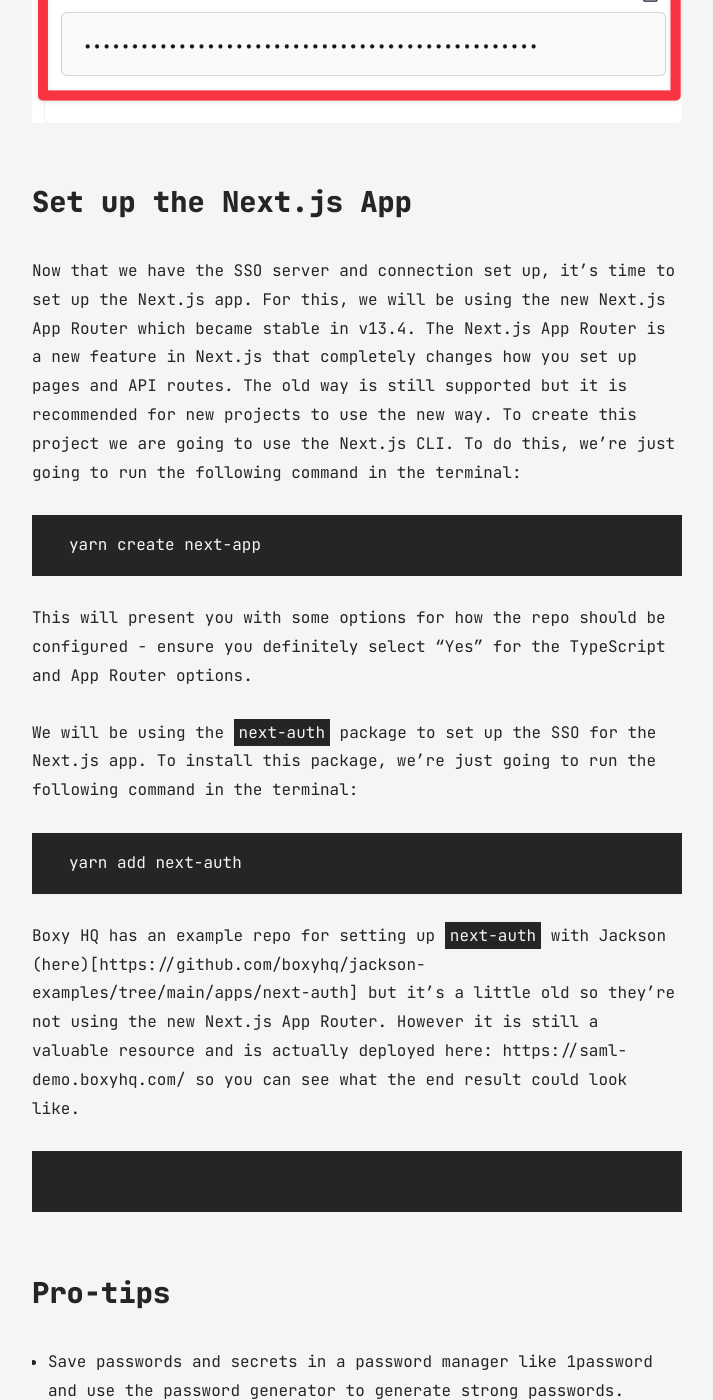
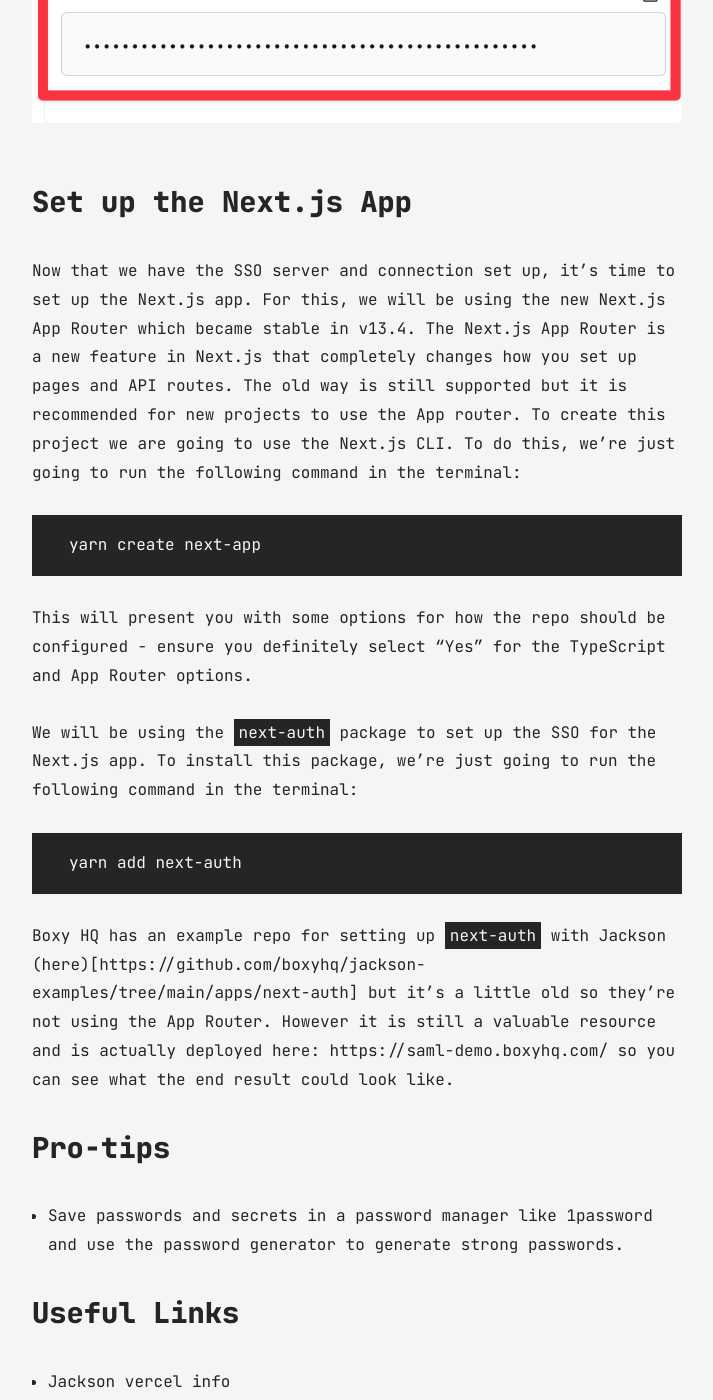
Before and after one commit to amin-nejad/amin-nejad.github.io, a Jekyll site: the page built from all_collections/_posts/2024-03-02-vercel-sso-nextjs-app-router.md, in a window 1280 px wide and 1400 px high, scrolled down 7135 px. Shown: the whole window, without its empty margins (283-996 px from the left). Built offline with Jekyll 4.4.1, drawn with Linux system fonts in a browser that asks for light colours; emoji names are drawn with the system emoji font.

Commit message:
Minor changes.

````diff
--- a/all_collections/_posts/2024-03-02-vercel-sso-nextjs-app-router.md
+++ b/all_collections/_posts/2024-03-02-vercel-sso-nextjs-app-router.md
@@ -63,7 +63,7 @@ That's all! Once you've filled in these fields, you can click the "Save Changes"
 
 ## Set up the Next.js App
 
-Now that we have the SSO server and connection set up, it's time to set up the Next.js app. For this, we will be using the new Next.js App Router which became stable in v13.4. The Next.js App Router is a new feature in Next.js that completely changes how you set up pages and API routes. The old way is still supported but it is recommended for new projects to use the new way. To create this project we are going to use the Next.js CLI. To do this, we're just going to run the following command in the terminal:
+Now that we have the SSO server and connection set up, it's time to set up the Next.js app. For this, we will be using the new Next.js App Router which became stable in v13.4. The Next.js App Router is a new feature in Next.js that completely changes how you set up pages and API routes. The old way is still supported but it is recommended for new projects to use the App router. To create this project we are going to use the Next.js CLI. To do this, we're just going to run the following command in the terminal:
 
 ```bash
 yarn create next-app
@@ -77,11 +77,7 @@ We will be using the `next-auth` package to set up the SSO for the Next.js app.
 yarn add next-auth
 ```
 
-Boxy HQ has an example repo for setting up `next-auth` with Jackson (here)[https://github.com/boxyhq/jackson-examples/tree/main/apps/next-auth] but it's a little old so they're not using the new Next.js App Router. However it is still a valuable resource and is actually deployed here: https://saml-demo.boxyhq.com/ so you can see what the end result could look like.
-
-```bash
-
-```
+Boxy HQ has an example repo for setting up `next-auth` with Jackson (here)[https://github.com/boxyhq/jackson-examples/tree/main/apps/next-auth] but it's a little old so they're not using the App Router. However it is still a valuable resource and is actually deployed here: https://saml-demo.boxyhq.com/ so you can see what the end result could look like.
 
 ## Pro-tips
 
````
